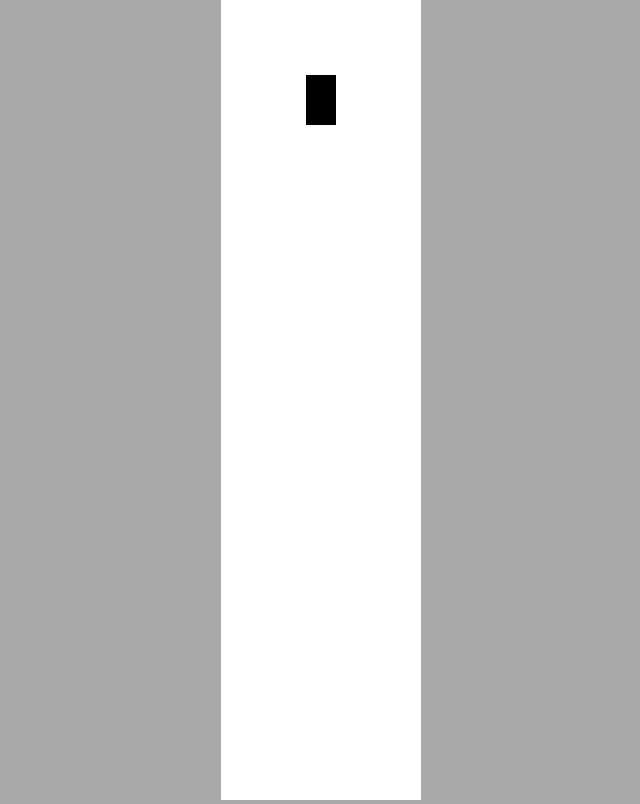
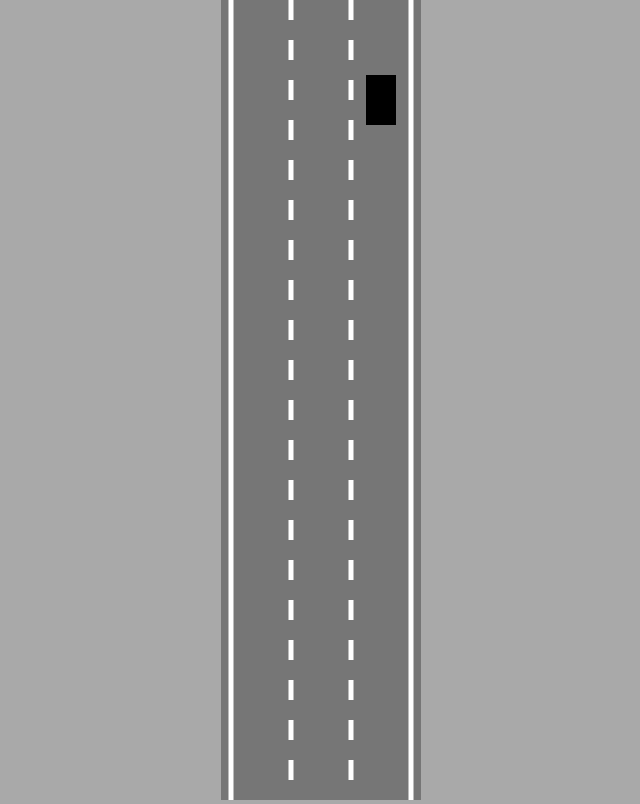
Before and after one commit to GautamKandula/AutoCar, a plain HTML site: page index.html in a window 1280 px wide. Shown: the whole page, without its empty margins (319-959 px from the left). Drawn offline with Linux system fonts and the light colour scheme.

Commit message:
Update 2 - Road Creation
Created road background with lines using linear interpolation

```diff
--- a/index.html
+++ b/index.html
@@ -8,6 +8,8 @@
 </head>
 <body>
     <canvas id="project"></canvas>
+    <script src="utils.js"></script>
+    <script src="road.js"></script>
     <script src="controls.js"></script>
     <script src="car.js"></script>
     <script src="main.js"></script>
--- a/main.js
+++ b/main.js
@@ -4,14 +4,18 @@ canvas.height = window.innerHeight;
 canvas.width = 200; // TBD on size
 
 const ctx = canvas.getContext("2d");
-const car = new Car(100, 100, 30, 50);
+const road = new Road(canvas.width/2, canvas.width*0.9);
+const car = new Car(road.getLaneCenter(2), 100, 30, 50);
 car.draw(ctx);
 
 animate(); // called on loop to simulate real time copy
 
 function animate() {
     car.update();
+
     canvas.height = window.innerHeight; // Clears Canvas after animation frame (no leftover images)
+
+    road.draw(ctx)
     car.draw(ctx);
     requestAnimationFrame(animate); // Sets animate to animation frame
 }
--- /dev/null
+++ b/road.js
@@ -0,0 +1,42 @@
+class Road {
+    constructor(x, width, laneCount = 3) {
+        this.x = x;
+        this.width = width;
+        this.laneCount = laneCount
+
+        this.left = x-width/2;
+        this.right = x+width/2;
+
+        const infinity = 100000;
+        this.top = -infinity;
+        this.bottom = infinity;
+    }
+
+    getLaneCenter(laneIndex){
+        const laneWidth = this.width/this.laneCount;
+        return this.left+laneWidth/2+laneIndex*laneWidth;
+    }
+
+    draw(ctx){
+        ctx.lineWidth = 5;
+        ctx.strokeStyle = "white";
+
+        for(let i = 0; i <= this.laneCount; i++) {
+            const x = lerp(
+                this.left,
+                this.right,
+                i/this.laneCount
+            );
+
+            if (i > 0 && i < this.laneCount) {
+                ctx.setLineDash([20, 20]);
+            } else {
+                ctx.setLineDash([]);
+            }
+            ctx.beginPath();
+            ctx.moveTo(x, this.top);
+            ctx.lineTo(x, this.bottom);
+            ctx.stroke();
+        }
+    }
+}
--- a/style.css
+++ b/style.css
@@ -6,5 +6,5 @@ body {
 }
 
 #project {
-    background: white;
+    background: rgb(118, 118, 118);
 }
--- /dev/null
+++ b/utils.js
@@ -0,0 +1,3 @@
+function lerp(a, b, c) {
+    return a + (b - a)*c;
+}
```
